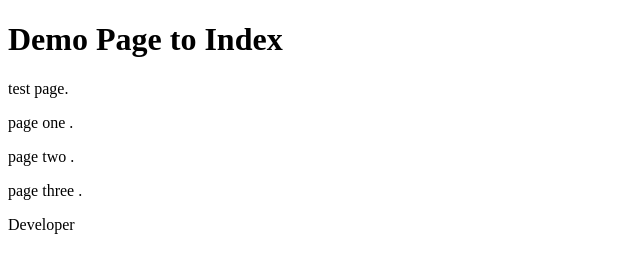
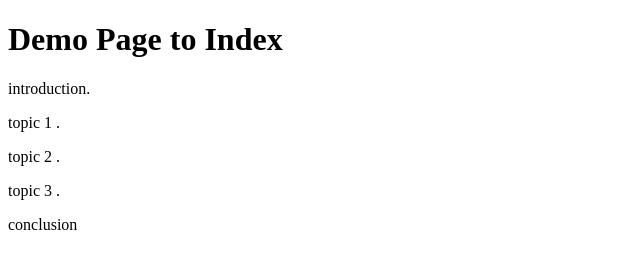
Before and after one commit to Devikaazs/3pm, a plain HTML site: page index.html in a window 1280 px wide. Shown: the whole page, without its empty margins (0-640 px from the left). Drawn offline with Linux system fonts and the light colour scheme.

Commit message:
Update index.html

```diff
--- a/index.html
+++ b/index.html
@@ -4,14 +4,14 @@
 
 <h1>Demo Page to Index</h1>
 
-<p>test page.</p>
-<p> page one .</p>
+<p>introduction.</p>
+<p> topic 1 .</p>
 
-<p> page two .</p>
+<p> topic 2 .</p>
 
-<p> page three .</p>
+<p> topic 3  .</p>
 
-<p> Developer </p>
+<p>conclusion </p>
 
 </body>
 </html>
```
